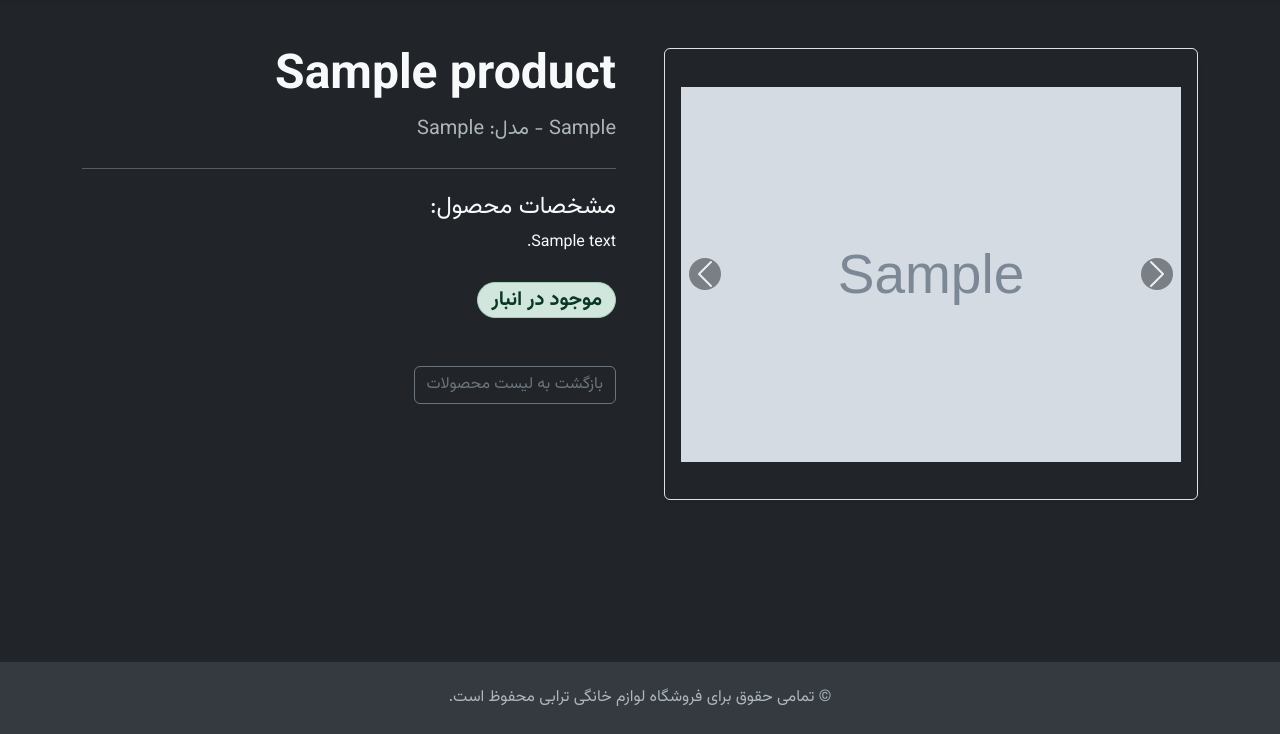
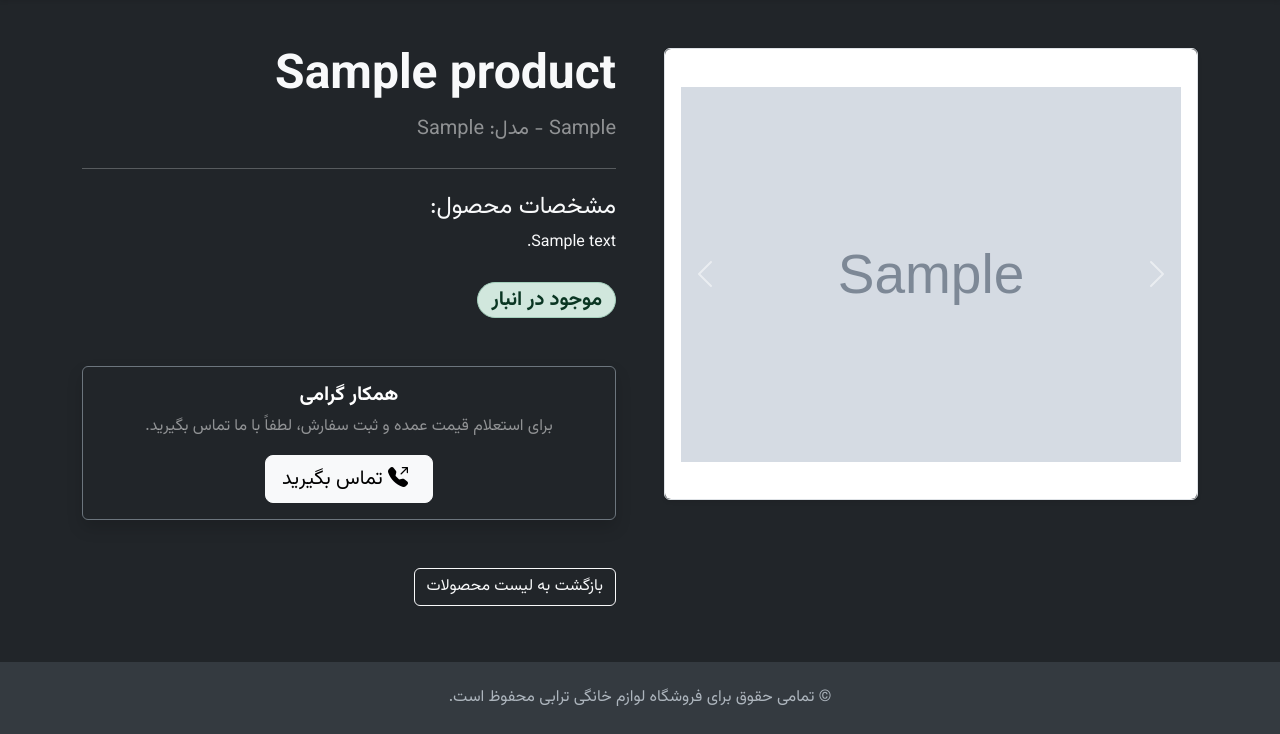
Before and after one commit to Torabistore/store_project, a Django app: page /product/1/ in a window 1280 px wide. Shown: the part 66-800 px from the top of the page. Run offline with Django 5.2, Linux system fonts and the light colour scheme; tables that the repository leaves empty hold one stand-in row (values such as "Sample post"); grey boxes marked "Sample" are stand-in pictures.

Commit message:
Add call to action box

```diff
--- a/catalog/templates/catalog/product_detail.html
+++ b/catalog/templates/catalog/product_detail.html
@@ -1,4 +1,5 @@
 {% extends 'catalog/base.html' %}
+{% load static %}
 
 {% block title %}{{ product.name }}{% endblock %}
 
@@ -7,7 +8,7 @@
     <div class="row g-5">
         <div class="col-md-6">
             <div id="productGallery" class="carousel slide carousel-fade shadow-sm rounded border" data-bs-ride="carousel">
-                <div class="carousel-inner">
+                <div class="carousel-inner bg-white rounded">
                     <div class="carousel-item active">
                         <img src="{{ product.image.url }}" class="d-block w-100" style="height: 450px; object-fit: contain; padding: 1rem;" alt="{{ product.name }}">
                     </div>
@@ -19,11 +20,11 @@
                 </div>
                 {% if product.images.all %}
                 <button class="carousel-control-prev" type="button" data-bs-target="#productGallery" data-bs-slide="prev">
-                    <span class="carousel-control-prev-icon bg-dark rounded-circle p-3" aria-hidden="true"></span>
+                    <span class="carousel-control-prev-icon" aria-hidden="true"></span>
                     <span class="visually-hidden">Previous</span>
                 </button>
                 <button class="carousel-control-next" type="button" data-bs-target="#productGallery" data-bs-slide="next">
-                    <span class="carousel-control-next-icon bg-dark rounded-circle p-3" aria-hidden="true"></span>
+                    <span class="carousel-control-next-icon" aria-hidden="true"></span>
                     <span class="visually-hidden">Next</span>
                 </button>
                 {% endif %}
@@ -31,20 +32,30 @@
         </div>
         <div class="col-md-6">
             <h1 class="display-5 fw-bold">{{ product.name }}</h1>
-            <p class="text-muted fs-5 mb-4">{{ product.brand }} - مدل: {{ product.sku }}</p>
+            <p class="text-white-50 fs-5 mb-4">{{ product.brand }} - مدل: {{ product.sku }}</p>
             <hr>
             <h4 class="mt-4">مشخصات محصول:</h4>
             <p style="text-align: justify; line-height: 1.8;">{{ product.description|linebreaksbr }}</p>
+
             <div class="mt-4">
                 {% if product.stock_status == 'AVAILABLE' %}
                   <span class="badge fs-5 bg-success-subtle border border-success-subtle text-success-emphasis rounded-pill">موجود در انبار</span>
-                {% elif product.stock_status == 'COMING_SOON' %}
-                  <span class="badge fs-5 bg-warning-subtle border border-warning-subtle text-warning-emphasis rounded-pill">به زودی</span>
                 {% else %}
                   <span class="badge fs-5 bg-danger-subtle border border-danger-subtle text-danger-emphasis rounded-pill">ناموجود</span>
                 {% endif %}
             </div>
-            <a href="{% url 'product_list' %}" class="btn btn-outline-secondary mt-5">بازگشت به لیست محصولات</a>
+
+            <div class="card bg-dark border-secondary text-center my-5 shadow">
+                <div class="card-body">
+                    <h5 class="card-title fw-bold">همکار گرامی</h5>
+                    <p class="card-text text-white-50">برای استعلام قیمت عمده و ثبت سفارش، لطفاً با ما تماس بگیرید.</p>
+                    <a href="tel:09120890108" class="btn btn-light btn-lg">
+                        <i class="bi bi-telephone-outbound-fill me-2"></i>
+                        تماس بگیرید
+                    </a>
+                </div>
+            </div>
+            <a href="{% url 'product_list' %}" class="btn btn-outline-light">بازگشت به لیست محصولات</a>
         </div>
     </div>
 </div>
@@ -60,7 +71,7 @@
                 <div class="card h-100 product-card">
                   <img src="{{ p.image.url }}" class="card-img-top" alt="{{ p.name }}" style="height: 200px; object-fit: contain; padding: 1rem; background-color: #fff;">
                   <div class="card-body d-flex flex-column">
-                    <h5 class="card-title fw-bold text-dark">{{ p.name }}</h5>
+                    <h5 class="card-title fw-bold">{{ p.name }}</h5>
                     <p class="card-text text-muted small">{{ p.brand }} - مدل: {{ p.sku }}</p>
                   </div>
                 </div>
```
